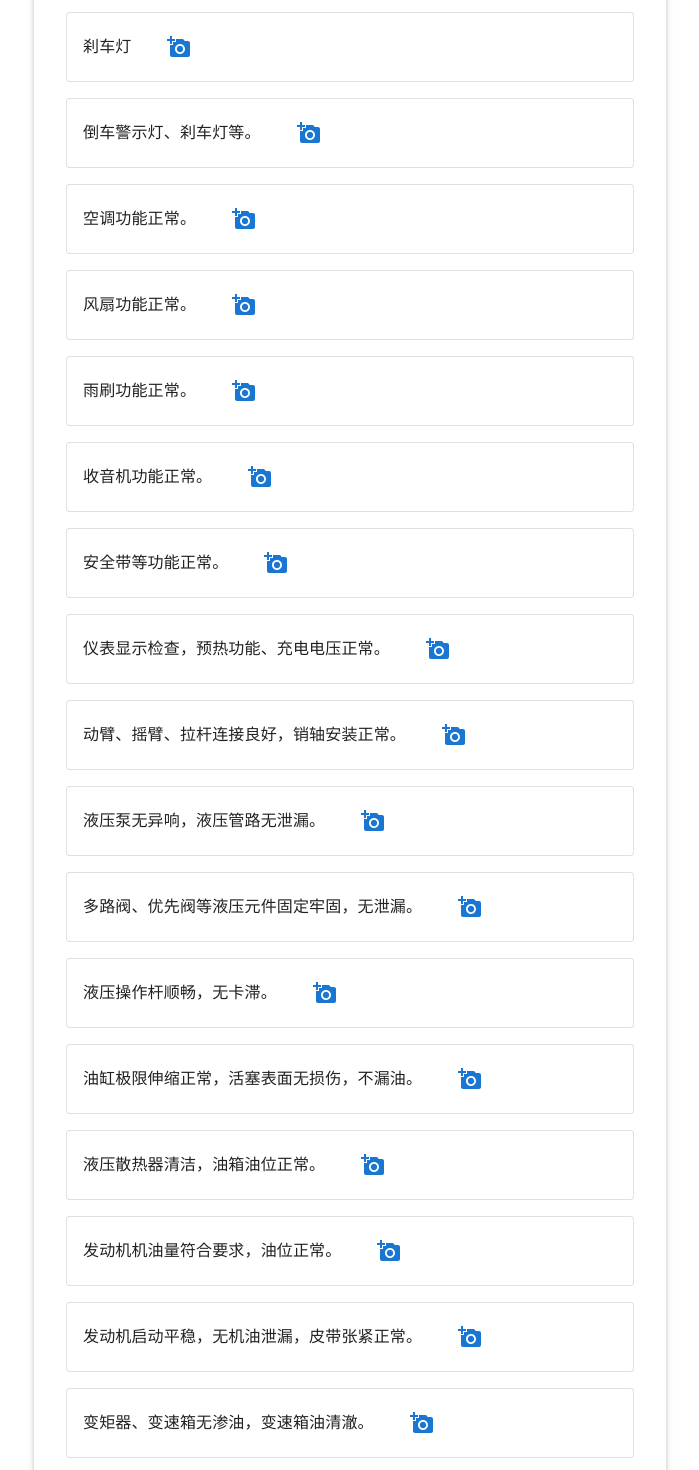
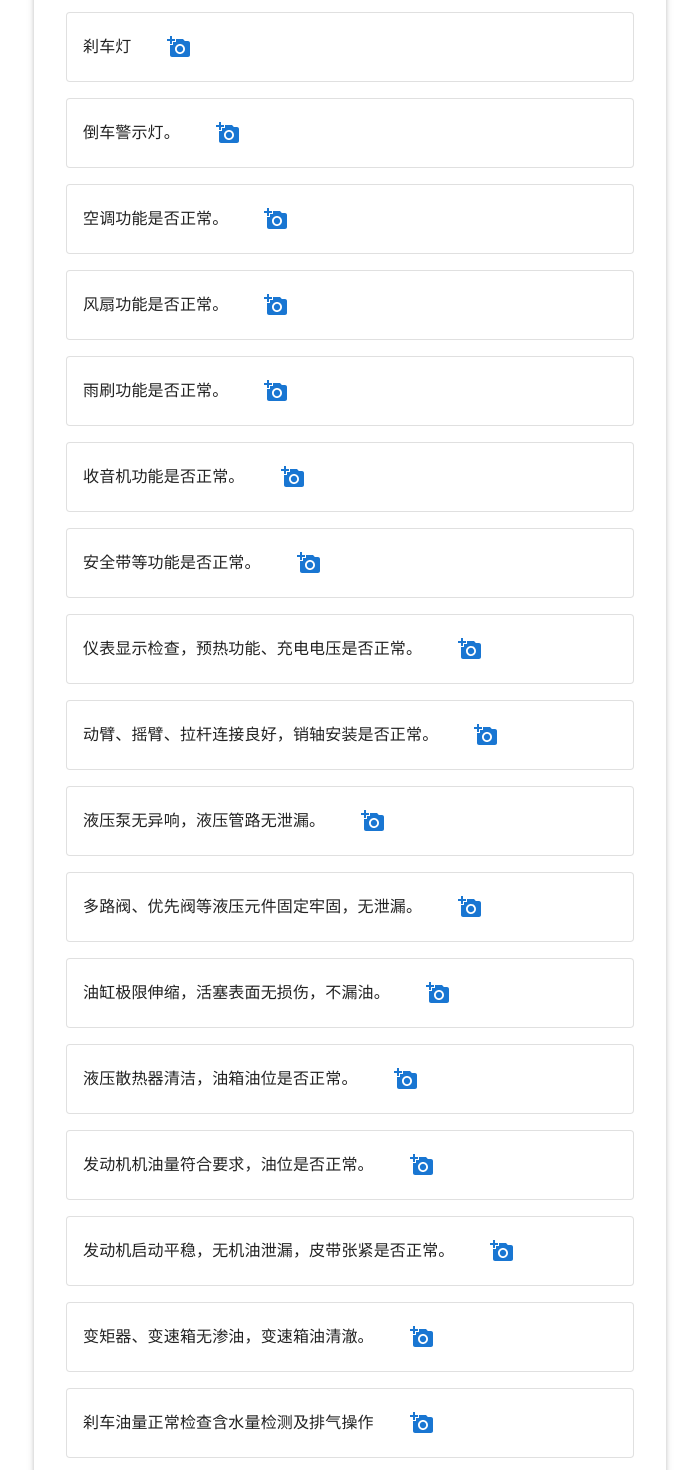
Before and after one commit to DanielHaung36/DJJ, a React (Create React App) app: page / in a window 1280 px wide. Shown: the part 1260-2730 px from the top of the page, without its empty margins (290-989 px from the left). Built offline with nearby package versions, Linux system fonts and the light colour scheme.

Commit message:
modify the items
Signed-off-by: jasin.smith.h@gmail.com <jasin.smith.h@gmail.com>

```diff
--- a/src/compoents/pdform.jsx
+++ b/src/compoents/pdform.jsx
@@ -28,7 +28,7 @@ const inspectionItemsInit = [
     photo: [],
   },
   {
-    name: "全车锁具锁止正常，车门开合顺畅，玻璃无划痕。",
+    name: "前后左右玻璃无划痕。",
     code: "1.2",
     photo: [],
   },
@@ -41,38 +41,38 @@ const inspectionItemsInit = [
     code: "2.1",
     photo: [],
   },
-  { name: "灯光检查仪表灯正常", code: "2.2", photo: [] },
+  { name: "大灯及其小灯是否正常", code: "2.2", photo: [] },
   { name: "左前转向灯", code: "2.2.1", photo: [] },
   { name: "右前转向灯", code: "2.2.2", photo: [] },
   { name: "左后转向灯", code: "2.2.3", photo: [] },
   { name: "右后转向灯", code: "2.2.4", photo: [] },
   { name: "刹车灯", code: "2.2.5", photo: [] },
-  { name: "倒车警示灯、刹车灯等。", code: "2.2.5", photo: [] },
-  { name: "空调功能正常。", code: "2.3.1", photo: [] },
-  { name: "风扇功能正常。", code: "2.3.2", photo: [] },
-  { name: "雨刷功能正常。", code: "2.3.3", photo: [] },
-  { name: "收音机功能正常。", code: "2.3.4", photo: [] },
-  { name: "安全带等功能正常。", code: "2.3.5", photo: [] },
-  { name: "仪表显示检查，预热功能、充电电压正常。", code: "2.4", photo: [] },
+  { name: "倒车警示灯。", code: "2.2.5", photo: [] },
+  { name: "空调功能是否正常。", code: "2.3.1", photo: [] },
+  { name: "风扇功能是否正常。", code: "2.3.2", photo: [] },
+  { name: "雨刷功能是否正常。", code: "2.3.3", photo: [] },
+  { name: "收音机功能是否正常。", code: "2.3.4", photo: [] },
+  { name: "安全带等功能是否正常。", code: "2.3.5", photo: [] },
+  { name: "仪表显示检查，预热功能、充电电压是否正常。", code: "2.4", photo: [] },
 
-  { name: "动臂、摇臂、拉杆连接良好，销轴安装正常。", code: "3.1", photo: [] },
+  { name: "动臂、摇臂、拉杆连接良好，销轴安装是否正常。", code: "3.1", photo: [] },
   { name: "液压泵无异响，液压管路无泄漏。", code: "3.2", photo: [] },
   {
     name: "多路阀、优先阀等液压元件固定牢固，无泄漏。",
     code: "3.3",
     photo: [],
   },
-  { name: "液压操作杆顺畅，无卡滞。", code: "3.4", photo: [] },
+  // { name: "液压操作杆顺畅，无卡滞。", code: "3.4", photo: [] },
   {
-    name: "油缸极限伸缩正常，活塞表面无损伤，不漏油。",
+    name: "油缸极限伸缩，活塞表面无损伤，不漏油。",
     code: "3.5",
     photo: [],
   },
-  { name: "液压散热器清洁，油箱油位正常。", code: "3.6", photo: [] },
+  { name: "液压散热器清洁，油箱油位是否正常。", code: "3.6", photo: [] },
 
-  { name: "发动机机油量符合要求，油位正常。", code: "4.1", photo: [] },
+  { name: "发动机机油量符合要求，油位是否正常。", code: "4.1", photo: [] },
   {
-    name: "发动机启动平稳，无机油泄漏，皮带张紧正常。",
+    name: "发动机启动平稳，无机油泄漏，皮带张紧是否正常。",
     code: "4.2",
     photo: [],
   },
@@ -80,7 +80,7 @@ const inspectionItemsInit = [
   // { name: "车辆驾驶平稳，挡位切换顺畅，无异常响声。", code: "4.4", photo: [] },
   // { name: "转向灵敏，方向盘操作顺畅。", code: "4.5", photo: [] },
   {
-    name: "刹车油量正常，透明清澈，无泄漏，制动稳定。",
+    name: "刹车油量正常检查含水量检测及排气操作",
     code: "4.6",
     photo: [],
   },
@@ -108,7 +108,7 @@ const inspectionItemsInit = [
   { name: "液压油液位检查", photo: [] },
   { name: "柴油油液位检查", photo: [] },
   { name: "Picking list 属具打包", photo: [] },
-  { name: "电瓶充电", photo: [] },
+  { name: "电池健康检查", photo: [] },
 ];
 
 const Form = () => {
```
